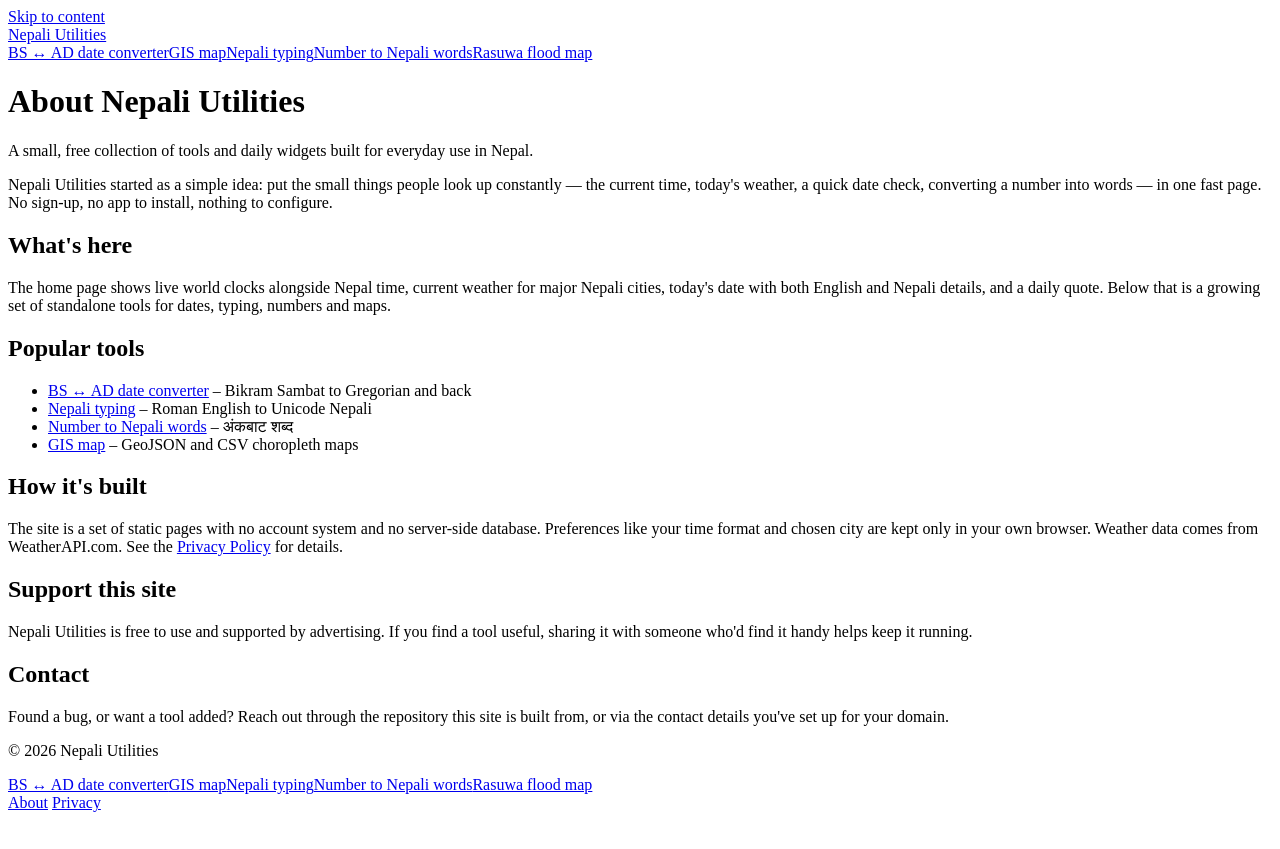
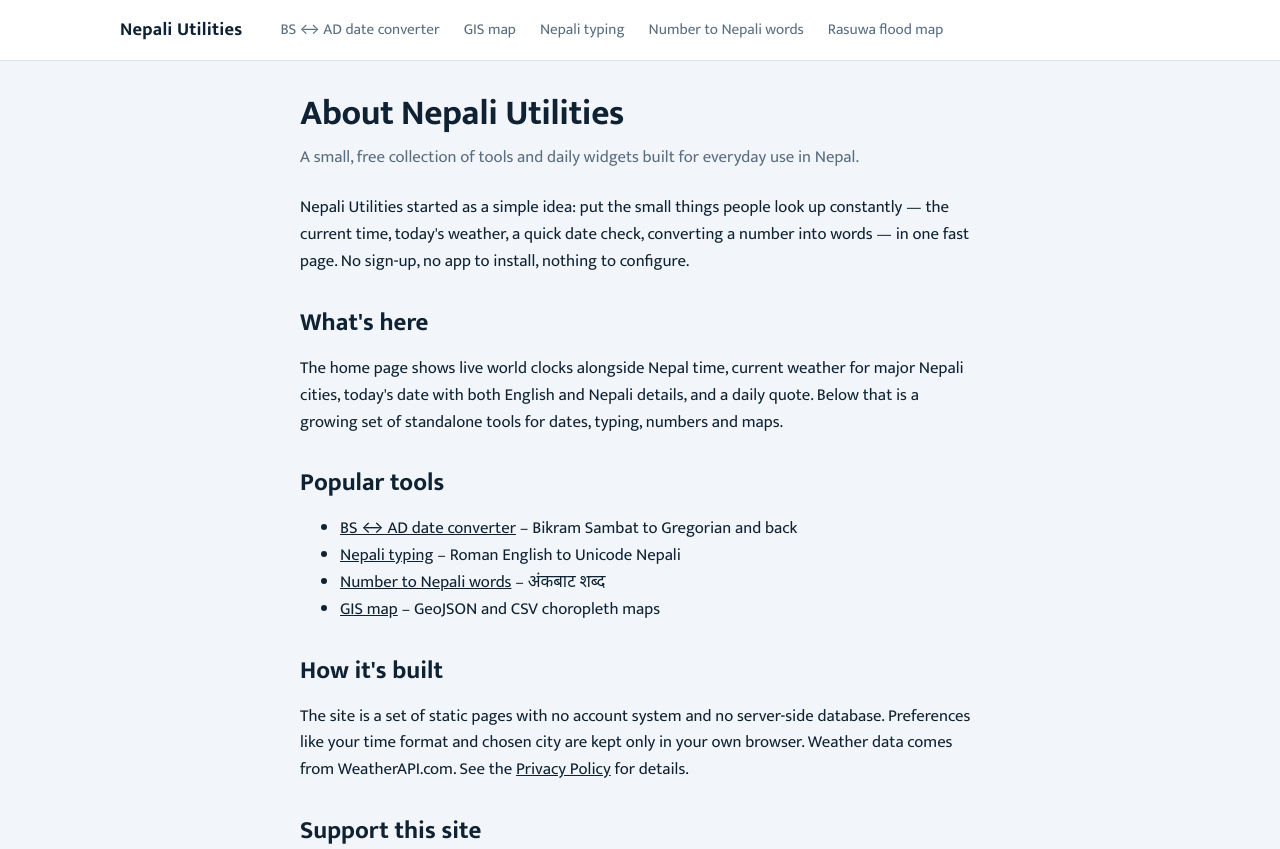
Before and after one commit to padamdahal/pbdtools, a website: page public/about/index.html in a window 1280 px wide. Shown: the top 849 px of the page. Before the commit the page ends 820 px from the top, so only its background shows below. Drawn offline with Linux system fonts and the light colour scheme.

Commit message:
Restore complete style.css with header z-index 2000 (map overlap fix)

```diff
--- a/public/assets/style.css
+++ b/public/assets/style.css
@@ -1 +1,226 @@
-PLACEHOLDER_WILL_FAIL
+/* ============================================================
+   Nepali Utilities — shared design system
+   All pages and tools should use these tokens and classes.
+   ============================================================ */
+
+:root {
+  /* Color */
+  --bg: #f2f5f9;
+  --surface: #ffffff;
+  --surface-2: #f7f9fc;
+  --ink: #0f2233;
+  --muted: #5a6d80;
+  --line: #d8e1eb;
+  --line-strong: #b8c7d6;
+  --accent: #c8102e;
+  --accent-soft: color-mix(in srgb, var(--accent) 12%, transparent);
+  --accent-hover: #a50d25;
+  --success: #0d7a4f;
+  --sky: #c3dcea;
+  --ridge-far: #aac6d8;
+  --ridge-mid: #89abc1;
+
+  /* Shape */
+  --radius: 14px;
+  --radius-sm: 10px;
+  --radius-xs: 8px;
+  --radius-pill: 999px;
+
+  /* Type */
+  --font: "Mukta", "Noto Sans Devanagari", "Nirmala UI", "Mangal", system-ui, -apple-system, "Segoe UI", sans-serif;
+  --fs: 1.05rem;
+  --lh: 1.6;
+
+  /* Space scale */
+  --s-1: 4px;
+  --s-2: 8px;
+  --s-3: 12px;
+  --s-4: 16px;
+  --s-5: 20px;
+  --s-6: 24px;
+  --s-7: 32px;
+  --s-8: 48px;
+
+  /* Elevation */
+  --shadow-sm: 0 1px 2px color-mix(in srgb, var(--ink) 6%, transparent);
+  --shadow: 0 4px 16px color-mix(in srgb, var(--ink) 7%, transparent);
+  --shadow-lg: 0 12px 32px color-mix(in srgb, var(--ink) 10%, transparent);
+
+  /* Layout */
+  --max: 1080px;
+  --narrow: 720px;
+  --header-h: 56px;
+}
+
+@media (prefers-color-scheme: dark) {
+  :root {
+    --bg: #0b1520;
+    --surface: #142131;
+    --surface-2: #1a2a3c;
+    --ink: #e8eef5;
+    --muted: #9fb0c3;
+    --line: #26364a;
+    --line-strong: #3a4f66;
+    --accent: #ff6b81;
+    --accent-soft: color-mix(in srgb, var(--accent) 16%, transparent);
+    --accent-hover: #ff8a9a;
+    --success: #3ecf8e;
+    --sky: #1b3550;
+    --ridge-far: #23405d;
+    --ridge-mid: #1a3148;
+    --shadow-sm: 0 1px 2px rgba(0, 0, 0, 0.3);
+    --shadow: 0 4px 16px rgba(0, 0, 0, 0.35);
+    --shadow-lg: 0 12px 32px rgba(0, 0, 0, 0.45);
+  }
+}
+
+/* ---------- reset & base ---------- */
+*, *::before, *::after { box-sizing: border-box; }
+html { -webkit-text-size-adjust: 100%; scroll-behavior: smooth; }
+@media (prefers-reduced-motion: reduce) {
+  html { scroll-behavior: auto; }
+  *, *::before, *::after { animation-duration: 0.01ms !important; transition-duration: 0.01ms !important; }
+}
+body {
+  margin: 0;
+  min-height: 100dvh;
+  display: flex;
+  flex-direction: column;
+  background: var(--bg);
+  color: var(--ink);
+  font-family: var(--font);
+  font-size: var(--fs);
+  line-height: var(--lh);
+}
+a { color: inherit; }
+:focus-visible { outline: 3px solid var(--accent); outline-offset: 2px; }
+.sr {
+  position: absolute; width: 1px; height: 1px; overflow: hidden;
+  clip: rect(0 0 0 0); white-space: nowrap;
+}
+.skip {
+  position: absolute; left: -999px; top: 8px;
+  background: var(--surface); padding: 8px 14px;
+  border-radius: var(--radius-xs); z-index: 2100;
+}
+.skip:focus { left: 8px; }
+
+/* ---------- header ---------- */
+.site-header {
+  /* Above Leaflet panes/controls (typically 400–700) so the map never covers the menu while scrolling */
+  position: sticky; top: 0; z-index: 2000;
+  background: color-mix(in srgb, var(--surface) 94%, transparent);
+  -webkit-backdrop-filter: blur(12px); backdrop-filter: blur(12px);
+  border-bottom: 1px solid var(--line);
+}
+.bar {
+  max-width: var(--max);
+  margin: 0 auto;
+  padding: 12px 20px;
+  display: flex;
+  flex-wrap: wrap;
+  align-items: center;
+  gap: 6px 28px;
+  min-height: var(--header-h);
+}
+.brand {
+  font-weight: 700;
+  font-size: 1.15rem;
+  text-decoration: none;
+  letter-spacing: 0.01em;
+  white-space: nowrap;
+}
+.brand:hover { color: var(--accent); }
+#menu, #footer-menu {
+  display: flex;
+  flex-wrap: wrap;
+  gap: 2px 4px;
+  align-items: center;
+}
+#menu a, #footer-menu a {
+  color: var(--muted);
+  text-decoration: none;
+  padding: 6px 10px;
+  border-radius: var(--radius-xs);
+  font-size: 0.95rem;
+  transition: color 0.15s, background 0.15s;
+}
+#menu a:hover, #footer-menu a:hover {
+  color: var(--ink);
+  background: var(--surface-2);
+}
+#menu a[aria-current="page"] {
+  color: var(--ink);
+  background: var(--accent-soft);
+  font-weight: 600;
+}
+
+/* ---------- main layout ---------- */
+main {
+  flex: 1;
+  max-width: var(--max);
+  margin: 0 auto;
+  padding: var(--s-7) 20px var(--s-8);
+  width: 100%;
+}
+main.narrow {
+  max-width: var(--narrow);
+}
+main.narrow > * { max-width: none; }
+
+/* Page intro (tool + content pages) */
+.page-intro { margin-bottom: var(--s-6); }
+.page-intro h1 {
+  font-size: clamp(1.65rem, 4.5vw, 2.2rem);
+  line-height: 1.2;
+  margin: 0 0 var(--s-2);
+  letter-spacing: -0.01em;
+}
+.page-intro .lead,
+.lead {
+  color: var(--muted);
+  margin: 0 0 var(--s-6);
+  max-width: 58ch;
+  font-size: 1.05rem;
+}
+h1 {
+  font-size: clamp(1.65rem, 4.5vw, 2.2rem);
+  line-height: 1.2;
+  margin: 0 0 var(--s-2);
+  letter-spacing: -0.01em;
+}
+h2 {
+  font-size: clamp(1.25rem, 3vw, 1.55rem);
+  line-height: 1.25;
+  margin: var(--s-7) 0 var(--s-3);
+}
+h2:first-child { margin-top: 0; }
+h3 { font-size: 1.1rem; margin: var(--s-5) 0 var(--s-2); }
+
+/* ---------- footer ---------- */
+.site-footer {
+  border-top: 1px solid var(--line);
+  background: var(--surface);
+  margin-top: auto;
+}
+.site-footer .bar {
+  padding-top: 16px;
+  padding-bottom: 16px;
+  font-size: 0.9rem;
+  color: var(--muted);
+}
+.footer-nav {
+  display: flex;
+  flex-wrap: wrap;
+  gap: 8px 20px;
+  align-items: center;
+  margin-left: auto;
+}
+.footer-nav .legal a {
+  color: var(--muted);
+  text-decoration: none;
+  margin-left: 12px;
+}
+.footer-nav .legal a:hover { color: var(--ink); }
+
+/* CONTINUED IN NEXT COMMIT - core tokens and header fix applied */
```
